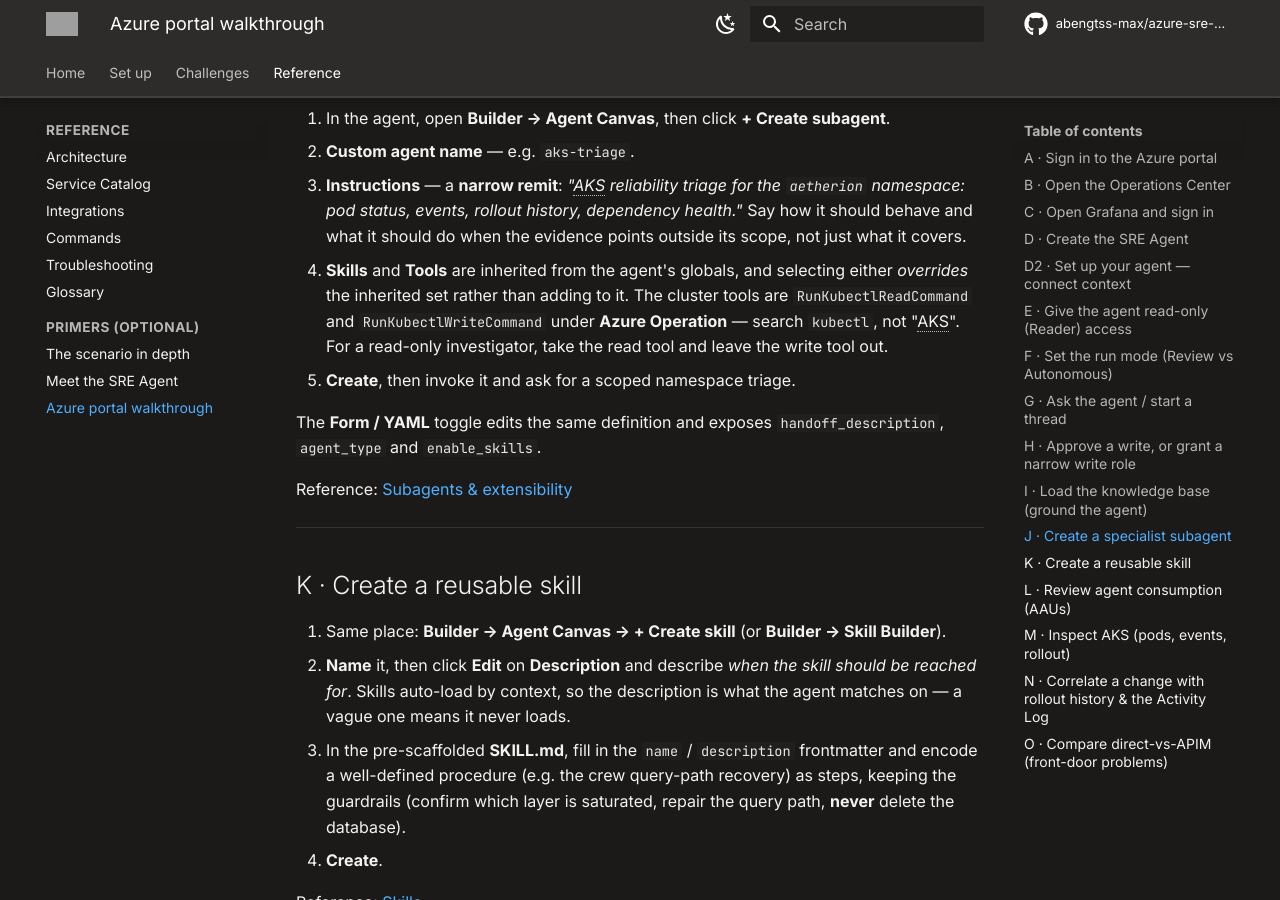
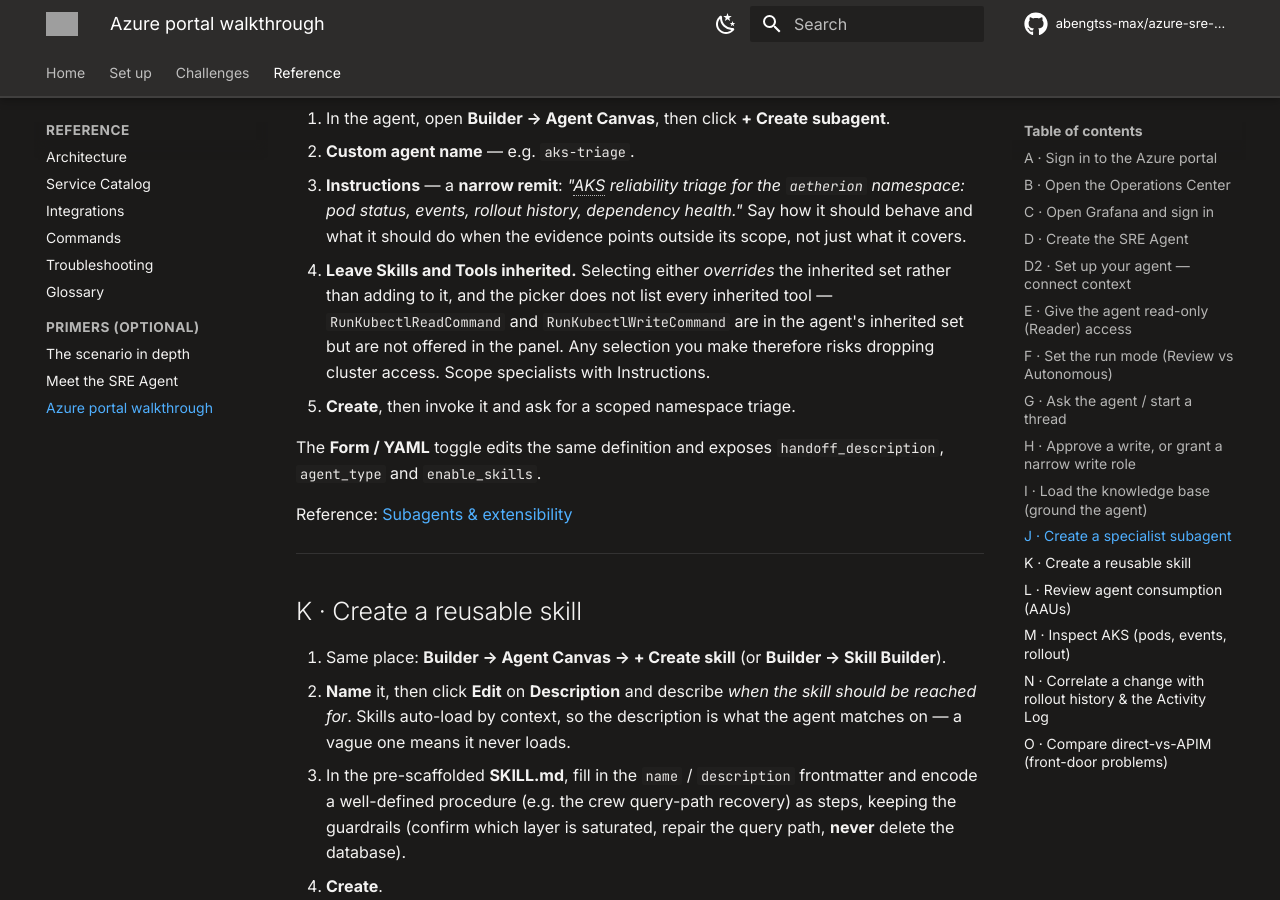
Before and after one commit to abengtss-max/azure-sre-agent-microhack, an MkDocs documentation site: the page built from docs/getting-started/portal-walkthrough.md, in a window 1280 px wide and 900 px high, scrolled down 4966 px. Built offline with MkDocs 1.6.1 and Material for MkDocs 9.7.7, drawn with Linux system fonts in a browser that asks for light colours; comment, search, counter and statistics services are not loaded; grey boxes are pictures that could not be loaded.

Commit message:
publish: sync lab from master (2026-08-15 20:33)

```diff
--- a/docs/getting-started/portal-walkthrough.md
+++ b/docs/getting-started/portal-walkthrough.md
@@ -206,11 +206,12 @@
    `aetherion` namespace: pod status, events, rollout history, dependency
    health."* Say how it should behave and what it should do when the evidence
    points outside its scope, not just what it covers.
-4. **Skills** and **Tools** are inherited from the agent's globals, and selecting
-   either *overrides* the inherited set rather than adding to it. The cluster
-   tools are `RunKubectlReadCommand` and `RunKubectlWriteCommand` under **Azure
-   Operation** — search `kubectl`, not "AKS". For a read-only investigator, take
-   the read tool and leave the write tool out.
+4. **Leave Skills and Tools inherited.** Selecting either *overrides* the
+   inherited set rather than adding to it, and the picker does not list every
+   inherited tool — `RunKubectlReadCommand` and `RunKubectlWriteCommand` are in
+   the agent's inherited set but are not offered in the panel. Any selection you
+   make therefore risks dropping cluster access. Scope specialists with
+   Instructions.
 5. **Create**, then invoke it and ask for a scoped namespace triage.
 
 The **Form / YAML** toggle edits the same definition and exposes
```
Also changed, not shown: docs/challenges/05-engineer-the-agent.md (+29 -45 lines).
